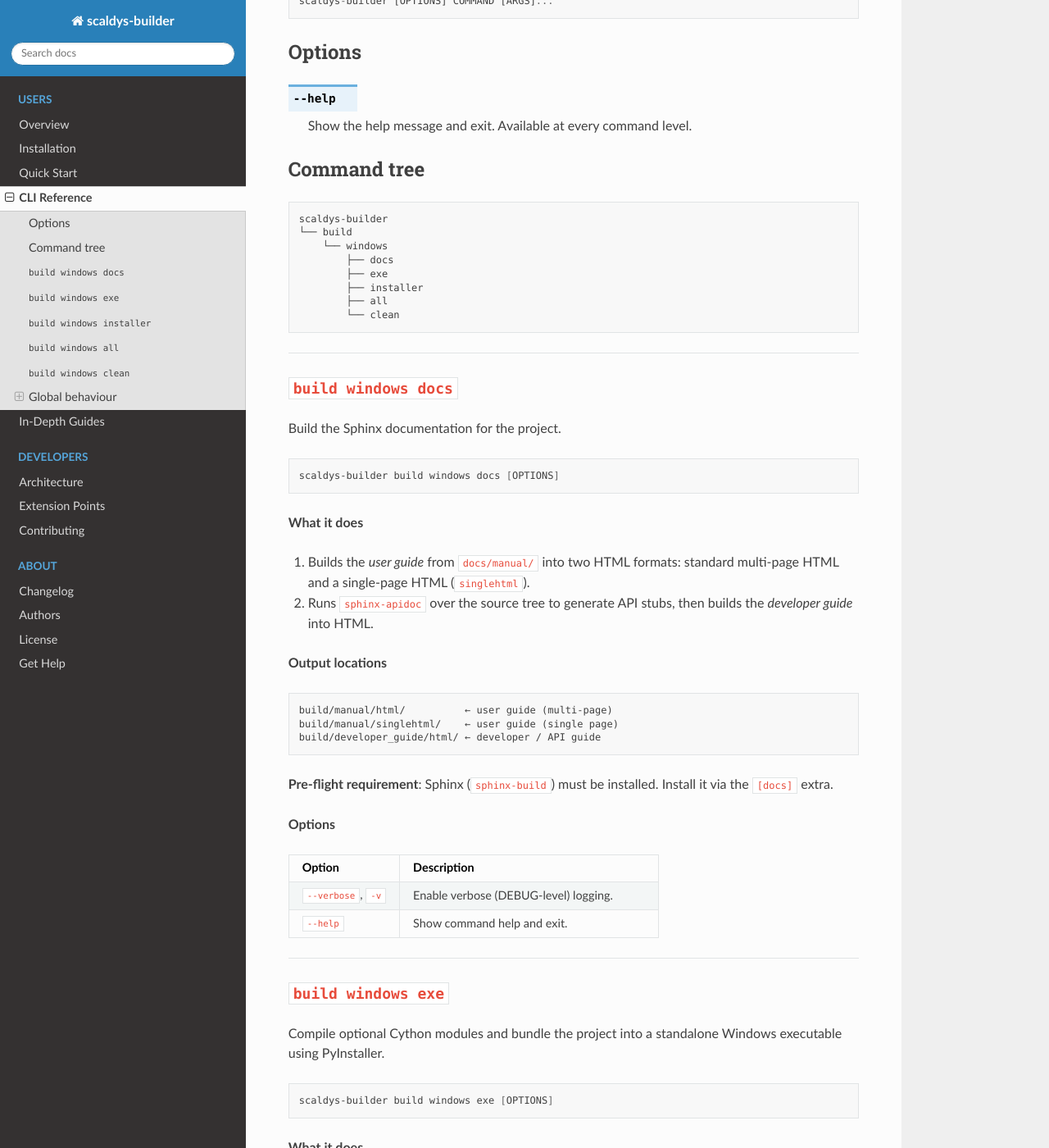
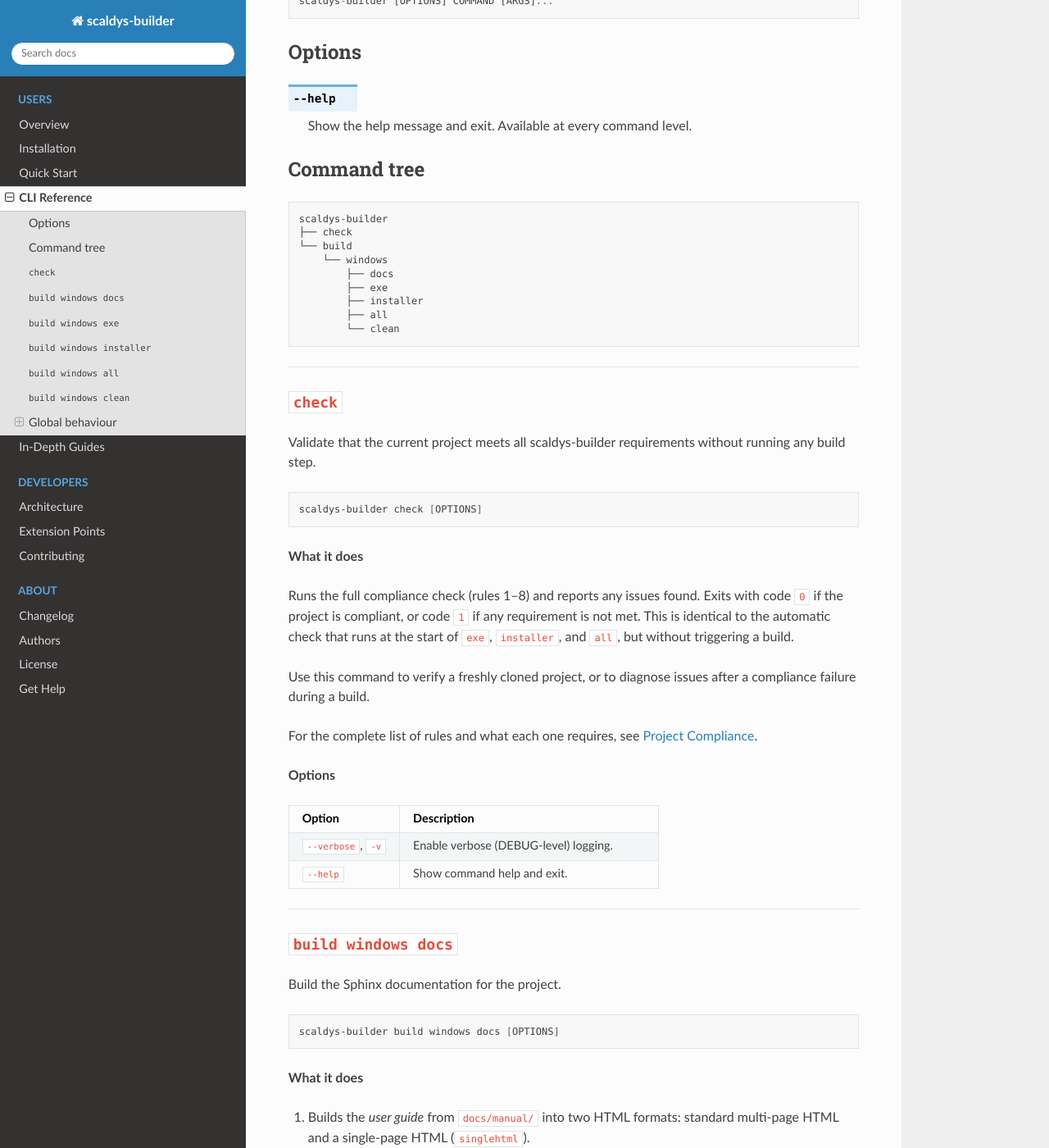
Before and after one commit to scaldys/scaldys-project, a Sphinx documentation site: the page built from docs/manual/source/users/cli_usage.rst, in a window 1280 px wide and 1400 px high, scrolled down 399 px. Shown: the whole window at 82% size. Built offline with Sphinx 7.4.7 and the Read the Docs theme 3.1.0, drawn with Linux system fonts in a browser that asks for light colours; some of the changed text lies outside the part shown.

Commit message:
Add project compliance checking system and new `check` command

```diff
--- a/docs/manual/source/users/cli_usage.rst
+++ b/docs/manual/source/users/cli_usage.rst
@@ -27,6 +27,7 @@
 .. code-block:: text
 
     scaldys-builder
+    ├── check
     └── build
         └── windows
             ├── docs
@@ -34,6 +35,45 @@
             ├── installer
             ├── all
             └── clean
+
+----
+
+``check``
+----------
+
+Validate that the current project meets all scaldys-builder requirements
+without running any build step.
+
+.. code-block:: bash
+
+    scaldys-builder check [OPTIONS]
+
+**What it does**
+
+Runs the full compliance check (rules 1–8) and reports any issues found.
+Exits with code ``0`` if the project is compliant, or code ``1`` if any
+requirement is not met.  This is identical to the automatic check that runs
+at the start of ``exe``, ``installer``, and ``all``, but without triggering
+a build.
+
+Use this command to verify a freshly cloned project, or to diagnose issues
+after a compliance failure during a build.
+
+For the complete list of rules and what each one requires, see
+:ref:`compliance_checking`.
+
+**Options**
+
+.. list-table::
+   :header-rows: 1
+   :widths: 30 70
+
+   * - Option
+     - Description
+   * - ``--verbose``, ``-v``
+     - Enable verbose (DEBUG-level) logging.
+   * - ``--help``
+     - Show command help and exit.
 
 ----
 
@@ -104,6 +144,9 @@
 
     dist/pyinstaller/bin/   ← executable + all supporting libraries
 
+**Compliance check**: Before running, verifies that the source package
+directory and ``__main__.py`` entry point exist.  See :ref:`compliance_checking`.
+
 **Pre-flight requirement**: PyInstaller must be installed.
 Install it via the ``[windows]`` extra.
 
@@ -146,6 +189,10 @@
 
     dist/setup/     ← Windows installer executable
 
+**Compliance check**: Before running, verifies that the Windows packaging
+directory, ``.iss`` script, and launcher scripts exist.  See
+:ref:`compliance_checking`.
+
 **Note**: If Inno Setup is not found, this step is skipped with a warning
 rather than failing the build.
 
@@ -175,9 +222,10 @@
 
 **What it does**
 
-Executes ``docs`` → ``exe`` → ``installer`` in sequence, with a Rich
-progress bar tracking the overall workflow. Any stage failure stops the build
-and reports the error.
+Runs the full compliance check (all rules) and pre-flight checks first, then
+executes ``docs`` → ``exe`` → ``installer`` in sequence, with a Rich progress
+bar tracking the overall workflow.  Any stage failure stops the build and
+reports the error.
 
 Also performs an OneDrive synchronisation check at startup: if OneDrive is
 actively syncing files in the project tree, a warning is displayed because
--- a/docs/manual/source/users/topics/index.rst
+++ b/docs/manual/source/users/topics/index.rst
@@ -14,6 +14,7 @@
 
    project_layout
    configuration
+   compliance_checking
    documentation_building
    cython_compilation
    windows_exe
@@ -29,6 +30,10 @@
 :ref:`configuration`
     Full reference for every ``builder.toml`` setting, with defaults and
     examples.
+
+:ref:`compliance_checking`
+    The full list of compliance rules validated before any build step runs,
+    with a description of each requirement and links to the relevant guides.
 
 :ref:`documentation_building`
     How ``scaldys-builder`` drives Sphinx to produce the user guide and
--- a/pyproject.toml
+++ b/pyproject.toml
@@ -1,6 +1,6 @@
 [project]
 name = "scaldys-builder"
-version = "0.2.0"
+version = "0.3.0"
 authors = [
   { name="Scaldys", email="scaldys@scaldys.net" },
 ]
```
Also changed, not shown: docs/manual/source/users/topics/compliance_checking.rst (added, +125 -0 lines), 5 other files.
